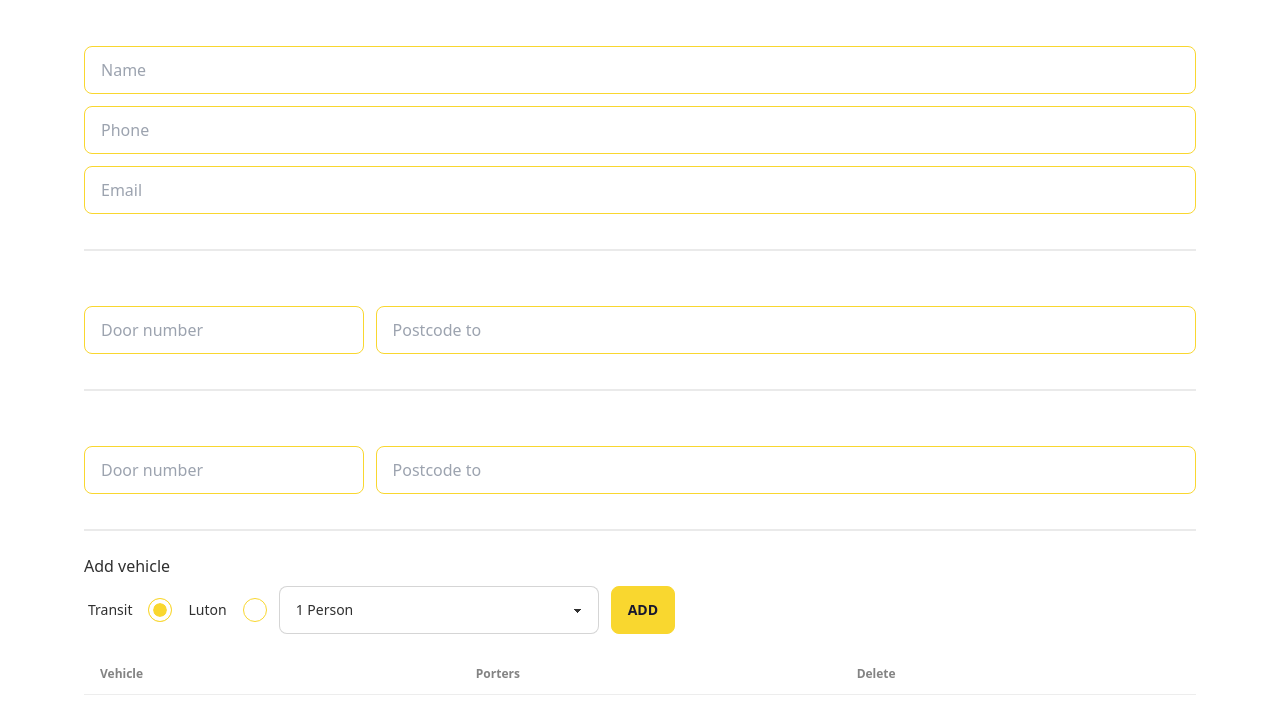
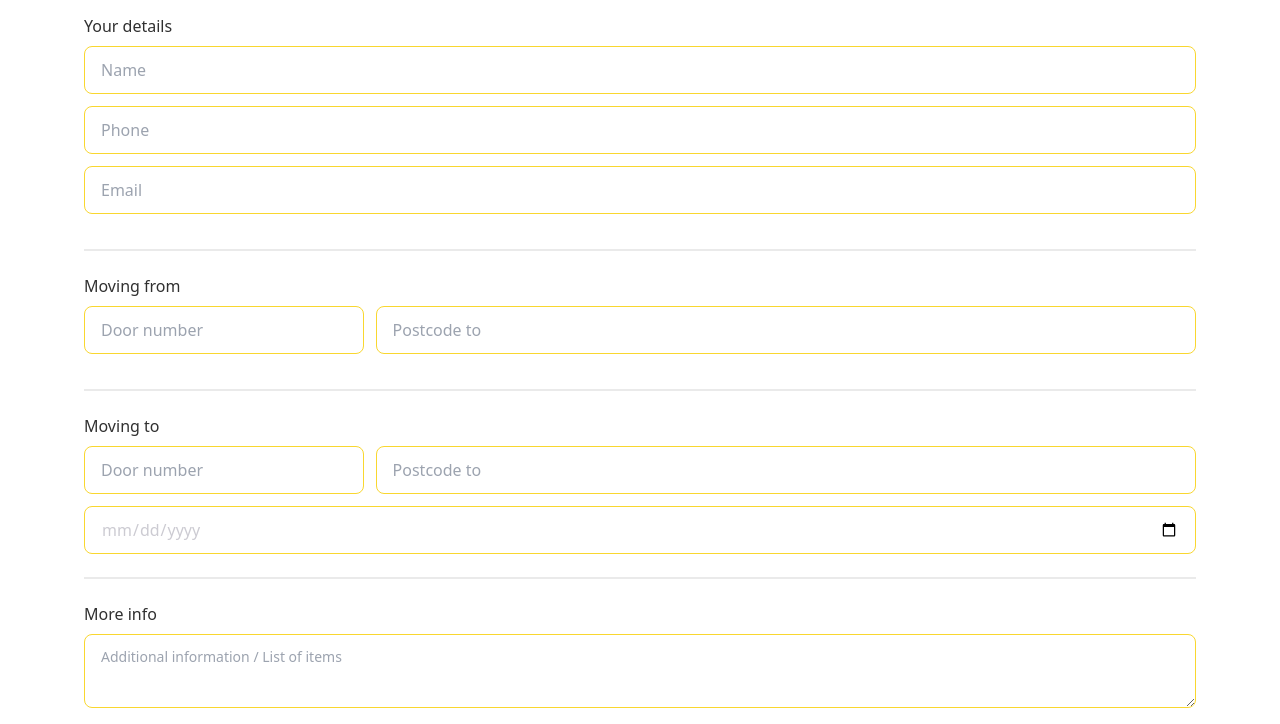
Before and after one commit to cloud1mediaLtd/mcrmanandvan, an Astro site: page /book in a window 1280 px wide. Shown: the part 186-910 px from the top of the page. Built offline with nearby package versions, Linux system fonts and the light colour scheme; Astro itself is replaced by a stand-in of ours.

Commit message:
updateform

```diff
--- /dev/null
+++ b/src/components/badges.astro
@@ -0,0 +1,11 @@
+---
+---
+
+<section class="pt-12">
+  <div class="grid grid-cols-4 gap-5 text-black">
+    <div>hi</div>
+    <div>hi</div>
+    <div>hi</div>
+    <div>hi</div>
+  </div>
+</section>
--- a/src/components/nav.astro
+++ b/src/components/nav.astro
@@ -19,7 +19,7 @@ import BookingForm from "./solid/bookingform";
       <div class="drawer-side">
         <label for="my-drawer" class="drawer-overlay"></label>
         <ul
-          class="p-4 w-full h-full overflow-y-auto bg-base-200 text-base-content"
+          class="p-4 w-full h-full overflow-y-auto bg-white text-base-content"
         >
           <!-- X button to close the drawer -->
           <div class="flex justify-end">
--- a/src/components/reviews.astro
+++ b/src/components/reviews.astro
@@ -21,7 +21,10 @@ import { Icon } from "astro-icon";
   </div>
   <div class="card bg-base-100 shadow-xl">
     <div class="card-body">
-      <h2 class="card-title">Mary K...</h2>
+      <div class="flex items-center gap-5">
+        <h2 class="card-title">Rick G...</h2>
+        <Icon name="logos:google-icon" class="h-4 w-4" />
+      </div>
       <p>
         Rented a van for my house move and needed an extra hand to help me move
         and load the van and a bit more space as I was running out, Khider
@@ -34,7 +37,10 @@ import { Icon } from "astro-icon";
   </div>
   <div class="card bg-base-100 shadow-xl">
     <div class="card-body">
-      <h2 class="card-title">Adam F...</h2>
+      <div class="flex items-center gap-5">
+        <h2 class="card-title">Rick G...</h2>
+        <Icon name="logos:google-icon" class="h-4 w-4" />
+      </div>
       <p>
         Rented a van for my house move and needed an extra hand to help me move
         and load the van and a bit more space as I was running out, Khider
--- a/src/components/solid/bookingform.tsx
+++ b/src/components/solid/bookingform.tsx
@@ -21,28 +21,76 @@ function BookingForm() {
         setSelectedWorker(""); // Reset selectedWorker when the component is unmounted
     });
 
-    // Function to handle submitting the form
-    function handleSubmit() {
+
+    function handleSubmit(event) {
+        event.preventDefault(); // prevent the default form submission behavior
+
         // Create a new FormData instance
-        const formData = new FormData();
+        const formData = new FormData(event.target);
 
-        // Add the bookingList to the formData
-        formData.append("bookingList", JSON.stringify(bookingList()));
+        const name = formData.get("name");
+        const email = formData.get("email");
+        const phone = formData.get("phone");
 
-        // Log the formData to the console
-        console.log(formData);
+        // Collect the rest of the form data
+        const body = `Door number from: ${formData.get("door-number-from")}, ` +
+            `Postcode from: ${formData.get("postcode-from")}, ` +
+            `Door number to: ${formData.get("door-number-to")}, ` +
+            `Postcode to: ${formData.get("postcode-to")}, ` +
+            `Date: ${formData.get("date")}, ` +
+            `Additional info: ${formData.get("additional-information")}, ` +
+            `Booking list: ${bookingList().map(booking => `Vehicle: ${booking.vehicle}, Worker: ${booking.worker}`).join(", ")}`;
+
+        // Prepare the data to send
+        const dataToSend = {
+            name: name.toString(),
+            email: email.toString(),
+            phone: phone.toString(),
+            source: "Khider mover",
+            body: body
+        };
+
+        // Send a POST request with the form data
+        fetch('https://stunning-great-basin-69740-86f00b00c8ea.herokuapp.com/leads', {  // replace with your server endpoint
+            method: 'POST',
+            headers: {
+                'Content-Type': 'application/json',
+            },
+            body: JSON.stringify(dataToSend)
+        }).then(response => {
+            if (response.ok) {
+                // The request was successful
+                return response.json();
+            } else {
+                // The request failed
+                throw new Error('Something went wrong');
+            }
+        }).then(data => {
+            // Here you can handle the response data
+            console.log(data);
+        }).catch(error => {
+            // Here you can handle errors
+            console.log(error);
+        });
     }
 
+
+
+
+
     return (
+
         <div class="mt-12 py-5 px-5">
+            <form onSubmit={handleSubmit}>
+
 
                 <h1 class="text-3xl font-bold text-center pb-8">Book a mover</h1>
 
-            <span class="flex pb-2 text-white">Your details</span>
+                <span class="flex pb-2">Your details</span>
                 <div class="flex gap-x-3 pb-3">
                     <input
                         type="text"
-                    name="Name"
+                        name="name"
                         placeholder="Name"
                         class="input input-bordered input-primary w-full"
                     />
@@ -65,7 +113,7 @@ function BookingForm() {
                 </div>
                 <div class="divider"></div>
 
-            <span class="flex pb-2 text-white">Moving from</span>
+                <span class="flex pb-2">Moving from</span>
                 <div class="flex gap-x-3 pb-3">
                     <input
                         type="text"
@@ -82,7 +130,7 @@ function BookingForm() {
                 </div>
                 <div class="divider"></div>
 
-            <span class="flex pb-2 text-white">Moving to</span>
+                <span class="flex pb-2">Moving to</span>
                 <div class="flex gap-x-3 pb-3">
                     <input
                         type="text"
@@ -96,6 +144,23 @@ function BookingForm() {
                         placeholder="Postcode to"
                         class="input input-bordered input-primary w-full"
                     />
+                </div>
+                <div>
+                    <input
+                        type="date"
+                        name="date"
+                        placeholder="Date"
+                        class="input input-bordered input-primary w-full text-neutral-content placeholder:text-base-200"
+                    />
+                </div>
+                <div class="divider"></div>
+                <span class="flex pb-2">More info</span>
+                <div>
+                    <textarea
+                        name="additional-information"
+                        placeholder="Additional information / List of items"
+                        class="textarea textarea-bordered textarea-primary w-full"
+                    ></textarea>
                 </div>
                 <div class="divider"></div>
 
@@ -163,10 +228,12 @@ function BookingForm() {
 
                 </div>
                 <div class="flex w-full pt-8">
-                <button class="btn btn-primary mx-auto" onClick={handleSubmit}>
+                    <button type="submit" class="btn btn-primary mx-auto">
                         Submit
                     </button>
                 </div>
+            </form>
+
         </div>
 
 
--- a/src/pages/index.astro
+++ b/src/pages/index.astro
@@ -6,6 +6,7 @@ import Card from "../components/card.astro";
 import BookingForm from "../components/solid/bookingform";
 import Accordion from "../components/accordion.astro";
 import Gallery from "../components/solid/gallery";
+import Badges from "../components/badges.astro";
 
 const cards = [
   {
@@ -101,6 +102,7 @@ const images = [
         </div>
       </div>
     </div>
+    <Badges />
     <div class="divider py-4"></div>
     <Accordion />
 
```
Lines whose indentation alone changed are shown as unchanged.
